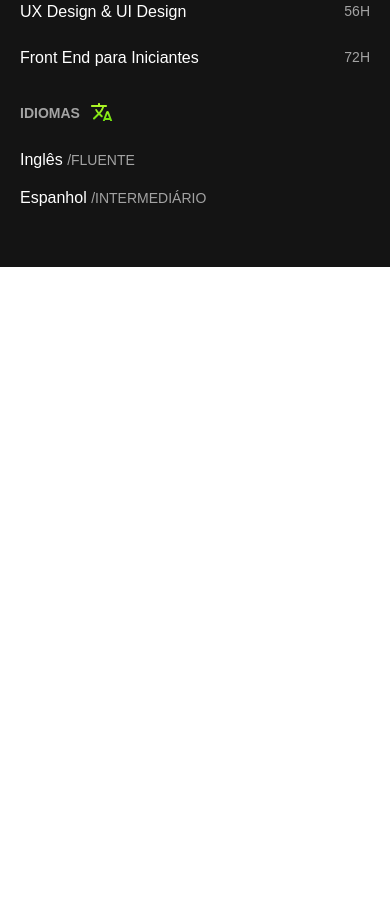
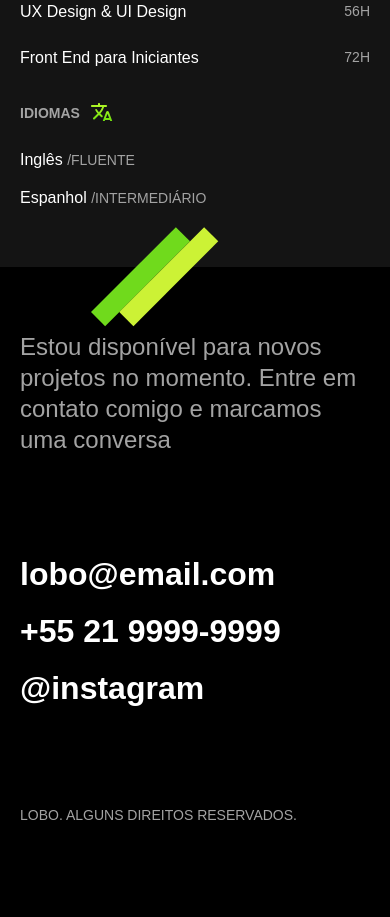
Before and after one commit to FagnerTds/Front-end-treino, a plain HTML site: page lobo-descricao/index.html in a window 390 px wide. Shown: the part 2768-3685 px from the top of the page. Before the commit the page ends 3035 px from the top, so only its background shows below. Drawn offline with Linux system fonts and the light colour scheme.

Commit message:
Footer e sua responsividade

```diff
--- /dev/null
+++ b/lobo-descricao/css/footer.css
@@ -0,0 +1,46 @@
+.footer-container{
+  max-width: 75rem;
+  padding: 11rem 1.25rem 2.5rem;
+  margin: 0 auto;
+  display: grid;
+  grid-template-columns: 1fr 1fr;
+  gap: 6.25rem;
+}
+.footer{
+  background: #000;
+  color: #ffffff;
+  position: relative;
+}
+.footer-contatos{
+  display: grid;
+  font-size: 2rem;
+  font-weight: 700;
+  gap: 20px;
+
+}
+.footer-descricao{
+   font-size: 1.5rem;
+  line-height: 1.3;
+  margin-bottom: 3.75rem;
+  max-width: 40ch;
+  color: #a3a3a3;
+}
+.footer-container::before{
+  content: "";
+  display: block;
+  width: 130px;
+  height: 100px;
+  background: url(../img/detalhe.svg) no-repeat center;
+  position: absolute;
+  left: 90px;
+  top: -40px;
+  }
+  @media(max-width:400px){
+    .footer-container{
+      grid-template-columns: 1fr;
+      padding: 4rem 1.25rem;
+    }
+    .footer-descricao{
+      margin-bottom: 0rem;
+    }
+  }
--- a/lobo-descricao/css/style.css
+++ b/lobo-descricao/css/style.css
@@ -3,3 +3,4 @@
 @import './introducao.css';
 @import './experiencia.css';
 @import './formacao.css';
+@import './footer.css';
--- a/lobo-descricao/index.html
+++ b/lobo-descricao/index.html
@@ -124,6 +124,19 @@
 
   </section>
 
+  <footer class="footer" id="contato">
+    <div class="footer-container">
+      <p class="footer-descricao">Estou disponível para novos projetos no momento. Entre em contato comigo e marcamos uma conversa</p>
+      <ul class="footer-contatos">
+        <li>lobo@email.com</li>
+        <li>+55 21 9999-9999</li>
+        <li>@instagram</li>
+      </ul>
+      <span>Lobo. Alguns direitos reservados.</span>
+    </div>
+
+  </footer>
+
 </body>
 
 </html>
```
